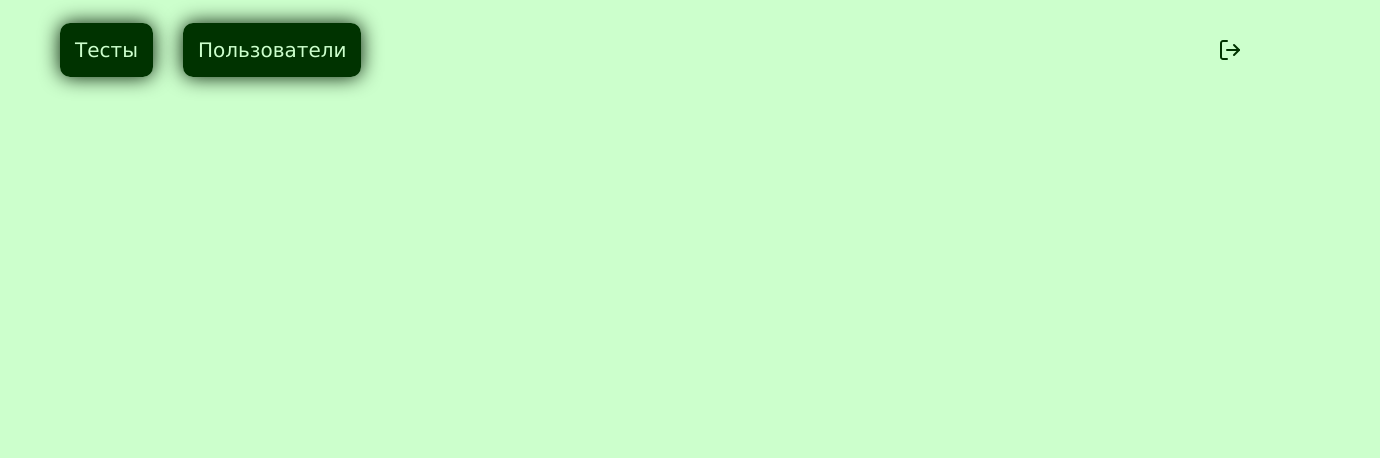
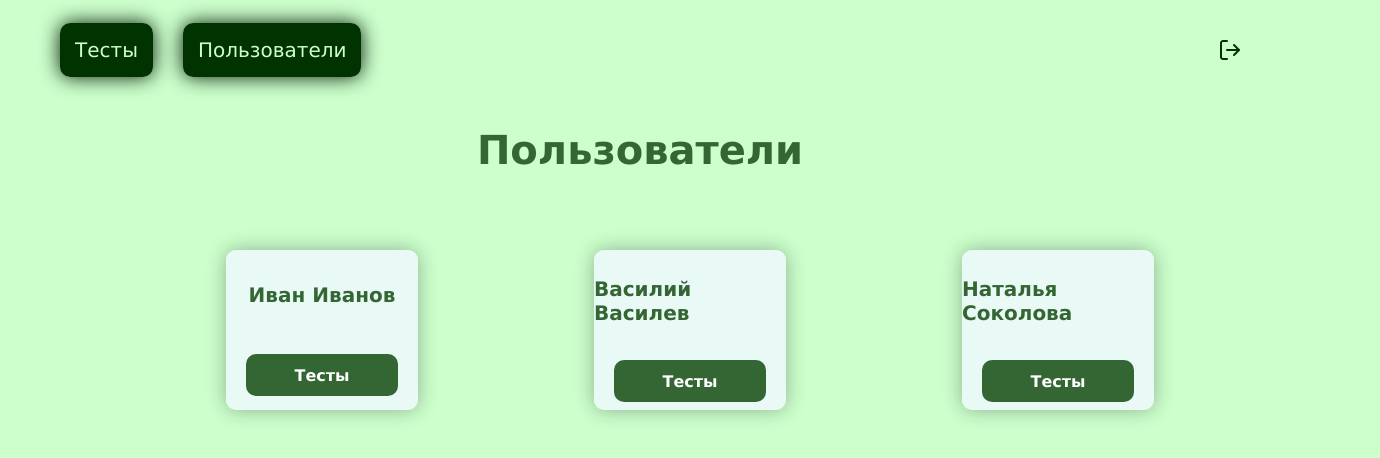
Before and after one commit to HarutQanaqaryan/testing_system, a React (Create React App) app: page /users in a window 1280 px wide. Shown: the top 458 px of the page, 1380 px wide, since content can reach past the window. Built offline with nearby package versions, Linux system fonts and the light colour scheme.

Commit message:
add: added users page ui and logic

```diff
--- a/src/components/newTest.tsx
+++ b/src/components/newTest.tsx
@@ -11,7 +11,7 @@ interface NewTestProps {
 }
 
 export const NewTest = (props: NewTestProps) => {
-  const [newTestName, setNewTestName] = useState("");
+  const [newTestName, setNewTestName] = useState<string>("");
   const [storageQuestion, setStorageQuestion] = useState<any[]>([]);
 
   const handleFields = (e: React.ChangeEvent<HTMLInputElement>) => {
--- /dev/null
+++ b/src/components/statisticModal.tsx
@@ -0,0 +1,41 @@
+import "../styles/statistic-modal.css";
+import close from "../assets/close.svg";
+
+interface StatisticModalProps {
+  currentTests: any[];
+  statistic: any[];
+  close: any
+}
+export const StatisticModal = (props: StatisticModalProps) => {
+  return (
+    <div className="statistic-modal">
+      <img src={close} alt="Закрыть" className="statistic-close" onClick={props.close}/>
+      <div>
+        {props.statistic.map(({ name, averageScore, numAttempts, success }) => (
+          <div key={Math.random()} className="current_statistic">
+            <h3>{name}</h3>
+            <p>Попытки: {numAttempts}</p>
+            <p>
+              Успешно пройденные: {success} / {success}%
+            </p>
+            <p>Средний балл: {averageScore}</p>
+          </div>
+        ))}
+        <div className="test-statistic">
+          <h3>Все попытки</h3>
+          {props.currentTests.map(
+            ({ correctAnswers, date, time, timeSpent }) => (
+              <div key={Math.random()} className="test-statistic_item">
+                <p>
+                  Дата: {date} Время: {time}
+                </p>
+                <p>Pатрачено на прохождение: {timeSpent} мин.</p>
+                <p>Количество правильных ответов: {correctAnswers}</p>
+              </div>
+            )
+          )}
+        </div>
+      </div>
+    </div>
+  );
+};
--- /dev/null
+++ b/src/components/userCard.tsx
@@ -0,0 +1,32 @@
+import { useState } from "react";
+import "../styles/user-card.css";
+
+interface UserCardProps {
+  name: string;
+  tests: any[];
+  id: string;
+  openTest: any
+}
+export const UserCard = (props: UserCardProps) => {
+  const [isOpen, setIsOpen] = useState<boolean>(false);
+
+  return (
+    <div className="user-card">
+      <h3 className="user-card_name">{props.name}</h3>
+      <div className="user-card_select_wrapper">
+        <div className={isOpen ? "user-card_select opened": "user-card_select"} onClick={() => setIsOpen(!isOpen)}>
+          <h4>Тесты</h4>
+        </div>
+        {isOpen && (
+          <div className="user-card_tests" id={props.id}>
+            {props.tests.map((el) => (
+              <span key={el.id} className="user-card_tests_item" onClick={props.openTest} id={el.id}>
+                {el.name}
+              </span>
+            ))}
+          </div>
+        )}
+      </div>
+    </div>
+  );
+};
--- /dev/null
+++ b/src/helpers/checkStatistic.ts
@@ -0,0 +1,10 @@
+export const checkCorrectAnswers = (arr: any[]) => {
+  return arr.reduce((acc: number, el: any) => acc + el.correctAnswers, 0);
+};
+
+export const checkAverageScore = (arr: any[]) => {
+  return (
+    arr.reduce((acc: number, el: any) => acc + el.correctAnswers, 0) /
+    arr.length
+  );
+};
--- /dev/null
+++ b/src/helpers/fakeUsers.ts
@@ -0,0 +1,77 @@
+export  const mockUsers: any[] = [
+  {
+    id: 1,
+    name: "Иван Иванов",
+    tests: [
+      {
+        id: 1,
+        name: "JavaScript",
+        attempts: [
+          { id: 1, date: "01.01.2022", time: "18:00", timeSpent: "25", correctAnswers: 3 },
+          { id: 2, date: "02.03.2022", time: "19:00", timeSpent: "15", correctAnswers: 12 },
+          { id: 3, date: "02.11.2022", time: "20:50", timeSpent: "55", correctAnswers: 2 },
+        ],
+      },
+      {
+        id: 2,
+        name: "HTML",
+        attempts: [
+          { id: 1, date: "01.04.2022", time: "11:40", timeSpent: "20", correctAnswers: 3 },
+          { id: 2, date: "21.01.2022", time: "18:00", timeSpent: "29", correctAnswers: 10 },
+        ],
+      },
+      {
+        id: 3,
+        name: "CSS",
+        attempts: [
+          { id: 1, date: "01.11.2022", time: "16:10", timeSpent: "15", correctAnswers: 3 },
+        ],
+      },
+    ],
+  },
+  {
+    id: 2,
+    name: "Василий Василев",
+    tests: [
+      {
+        id: 1,
+        name: "CSS",
+        attempts: [
+          { id: 1, date: "11.11.2022", time: "16:50", timeSpent: "25", correctAnswers: 33 },
+          { id: 2, date: "21.01.2022", time: "20:10", timeSpent: "30", correctAnswers: 10 },
+        ],
+      },
+      {
+        id: 2,
+        name: "HTML",
+        attempts: [
+          { id: 1, date: "11.02.2022", time: "18:00", timeSpent: "60", correctAnswers: 3 },
+        ],
+      },
+    ],
+  },
+  {
+    id: 3,
+    name: "Наталья Соколова",
+    tests: [
+      {
+        id: 1,
+        name: "HTML",
+        attempts: [
+          { id: 1, date: "21.03.2022", time: "10:40", timeSpent: "45", correctAnswers: 1 },
+          { id: 2, date: "11.06.2022", time: "10:00", timeSpent: "19", correctAnswers: 10 },
+          { id: 3, date: "02.04.2022", time: "11:00", timeSpent: "30", correctAnswers: 2 },
+        ],
+      },
+      {
+        id: 2,
+        name: "JavaScript",
+        attempts: [
+          { id: 1, date: "30.03.2022", time: "14:30", timeSpent: "40", correctAnswers: 3 },
+          { id: 2, date: "02.02.2022", time: "12:10", timeSpent: "20", correctAnswers: 0 },
+          { id: 3, date: "05.04.2022", time: "18:00", timeSpent: "10", correctAnswers: 2 },
+        ],
+      },
+    ],
+  },
+];
--- a/src/pages/users.tsx
+++ b/src/pages/users.tsx
@@ -1,9 +1,63 @@
+import { useState } from "react";
 import { NavBar } from "../components/navBar";
+import { StatisticModal } from "../components/statisticModal";
+import { UserCard } from "../components/userCard";
+import {
+  checkAverageScore,
+  checkCorrectAnswers,
+} from "../helpers/checkStatistic";
+import { mockUsers } from "../helpers/fakeUsers";
+import "../styles/users.css";
 
 export const Users = () => {
+  const [currUserTests, setCurrUserTests] = useState<any>([]);
+  const [testStatistics, setTestStatistic] = useState<any[]>([]);
+  const [isModal, setIsModal] = useState<boolean>(false);
+
+  const handleId = (e: any) => {
+    let test: any[] = [];
+    mockUsers.map((el) => {
+      if (Number(e.target.parentElement.id) === el.id) {
+        test = el.tests.filter((el: any) => el.id === Number(e.target.id));
+      }
+      return test;
+    });
+    test.map((el) => setCurrUserTests(el.attempts));
+    test.map((el) =>
+      setTestStatistic([
+        {
+          name: el.name,
+          numAttempts: el.attempts.length,
+          success: checkCorrectAnswers(el.attempts),
+          averageScore: Math.ceil(checkAverageScore(el.attempts)),
+        },
+      ])
+    );
+    setIsModal(true);
+  };
+
   return (
-    <div>
+    <div className="users-wrapper">
       <NavBar />
+      <h1 className="tests-header">Пользователи</h1>
+      <div className="users_list">
+        {mockUsers.map((el) => (
+          <UserCard
+            name={el.name}
+            tests={el.tests}
+            key={el.id}
+            openTest={handleId}
+            id={el.id}
+          />
+        ))}
+        {isModal && (
+          <StatisticModal
+            currentTests={currUserTests}
+            statistic={testStatistics}
+            close={() => setIsModal(!isModal)}
+          />
+        )}
+      </div>
     </div>
   );
 };
--- /dev/null
+++ b/src/styles/statistic-modal.css
@@ -0,0 +1,38 @@
+.statistic-modal {
+  position: absolute;
+  background-color: rgba(51, 102, 51);
+  box-shadow: 0px 0px 20px rgba(59, 178, 59, 0.784);
+  border-radius: 10px;
+  padding: 20px;
+  display: flex;
+  top: 10%;
+}
+.statistic-close {
+  position: absolute;
+  top: 1%;
+  right: 0.5%;
+  width: 30px;
+  border: 1px solid white;
+  border-radius: 50%;
+  padding: 5px;
+  cursor: pointer;
+}
+.current_statistic {
+    color: white;
+    display: flex;
+    justify-content: center;
+    flex-direction: column;
+    align-items: center;
+}
+.test-statistic {
+    color: white;
+    border: 1px solid rgba(255, 255, 255, 0.525);
+    margin-top: 10px;
+    display: flex;
+    align-items: center;
+    flex-direction: column;
+    padding: 20px;
+}
+.test-statistic_item {
+  border-bottom: 1px solid white;
+}
--- /dev/null
+++ b/src/styles/user-card.css
@@ -0,0 +1,64 @@
+.user-card {
+  width: 15vw;
+  height: 20vh;
+  background-color: rgba(240, 248, 255, 0.832);
+  border-radius: 10px;
+  box-shadow: 0px 0px 20px rgba(0, 0, 0, 0.304);
+  display: flex;
+  flex-direction: column;
+  justify-content: space-around;
+  align-items: center;
+  margin-top: 20px;
+}
+.user-card_name {
+  font-size: 20px;
+  color: rgb(51, 102, 51);
+}
+.user-card_select_wrapper {
+  position: relative;
+}
+.user-card_select {
+  width: 150px;
+  height: 5vh;
+  border-radius: 10px;
+  color: white;
+  display: flex;
+  align-items: center;
+  justify-content: center;
+  background-color: rgb(51, 102, 51);
+  cursor: pointer;
+  border: 1px solid transparent;
+}
+.opened {
+  border-bottom-left-radius: 0px;
+  border-bottom-right-radius: 0px;
+}
+.user-card_select:hover,
+.user-card_tests_item:hover {
+  transition: 0.3s;
+  border: 1px solid rgb(51, 102, 51);
+  background-color: white;
+  color: rgb(51, 102, 51);
+}
+.user-card_tests {
+  position: absolute;
+  top: 50px;
+  background-color: rgb(51, 102, 51);
+  width: 150px;
+  border-bottom-left-radius: 10px;
+  border-bottom-right-radius: 10px;
+  border: 1px solid transparent;
+}
+.user-card_tests_item {
+  height: 5vh;
+  list-style: none;
+  display: flex;
+  align-items: center;
+  justify-content: center;
+  margin: 0%;
+  border-bottom: 0.1px solid rgba(255, 255, 255, 0.578);
+  cursor: pointer;
+}
+.user-card_tests_item:hover {
+  border-radius: 10px;
+}
--- a/src/styles/users.css
+++ b/src/styles/users.css
@@ -0,0 +1,7 @@
+.users_list {
+    padding: 30px 50px 50px 50px;
+    display: flex;
+    flex-wrap: wrap;
+    width: 100%;
+    justify-content: space-evenly;
+}
```
